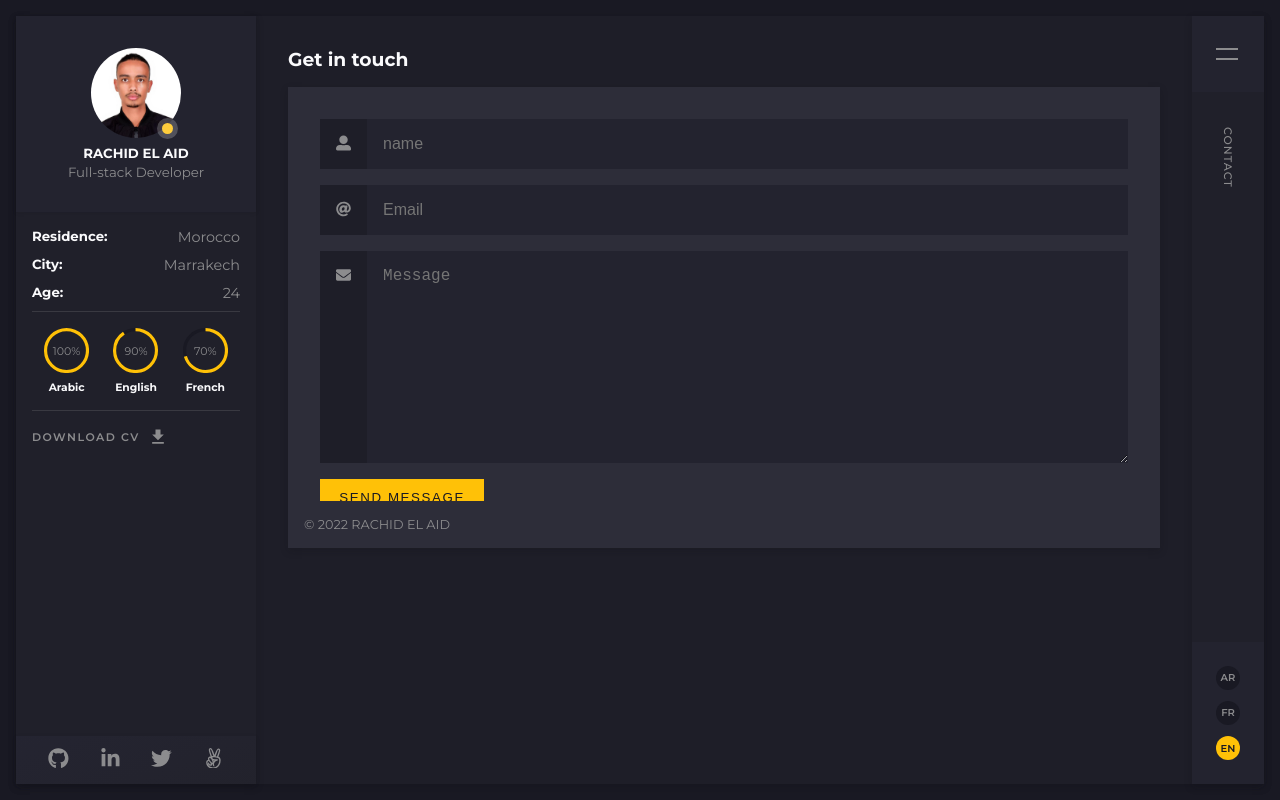
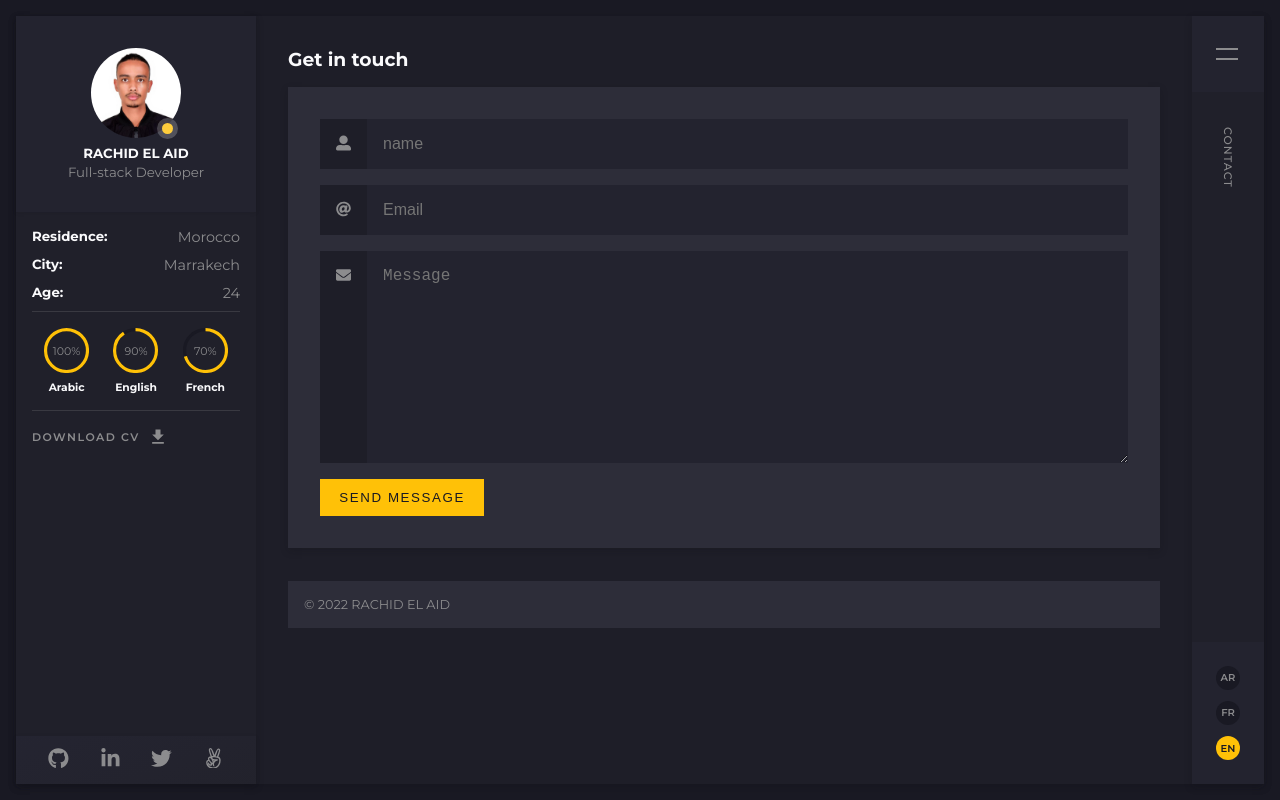
Before and after one commit to rachidelaid/nextjs-portfolio, a Next.js app: page /contact in a window 1280 px wide. Built offline with nearby package versions, Linux system fonts and the light colour scheme.

Commit message:
fix footer width

```diff
--- a/styles/Footer.module.css
+++ b/styles/Footer.module.css
@@ -4,7 +4,7 @@
   color: var(--gray-color);
   text-transform: uppercase;
   font-size: 0.8rem;
-  margin: 0 2rem 2rem 2rem;
+  margin: 2rem 0;
 }
 
 .footer_fixed {
@@ -13,4 +13,5 @@
   bottom: 0;
   z-index: 9;
   width: calc(100% - 4rem);
+  margin: 2rem;
 }
--- a/styles/contact.module.css
+++ b/styles/contact.module.css
@@ -2,6 +2,7 @@
   padding: 2rem;
   position: relative;
   max-width: 100%;
+  padding-bottom: 7rem;
 }
 
 .card {
```
